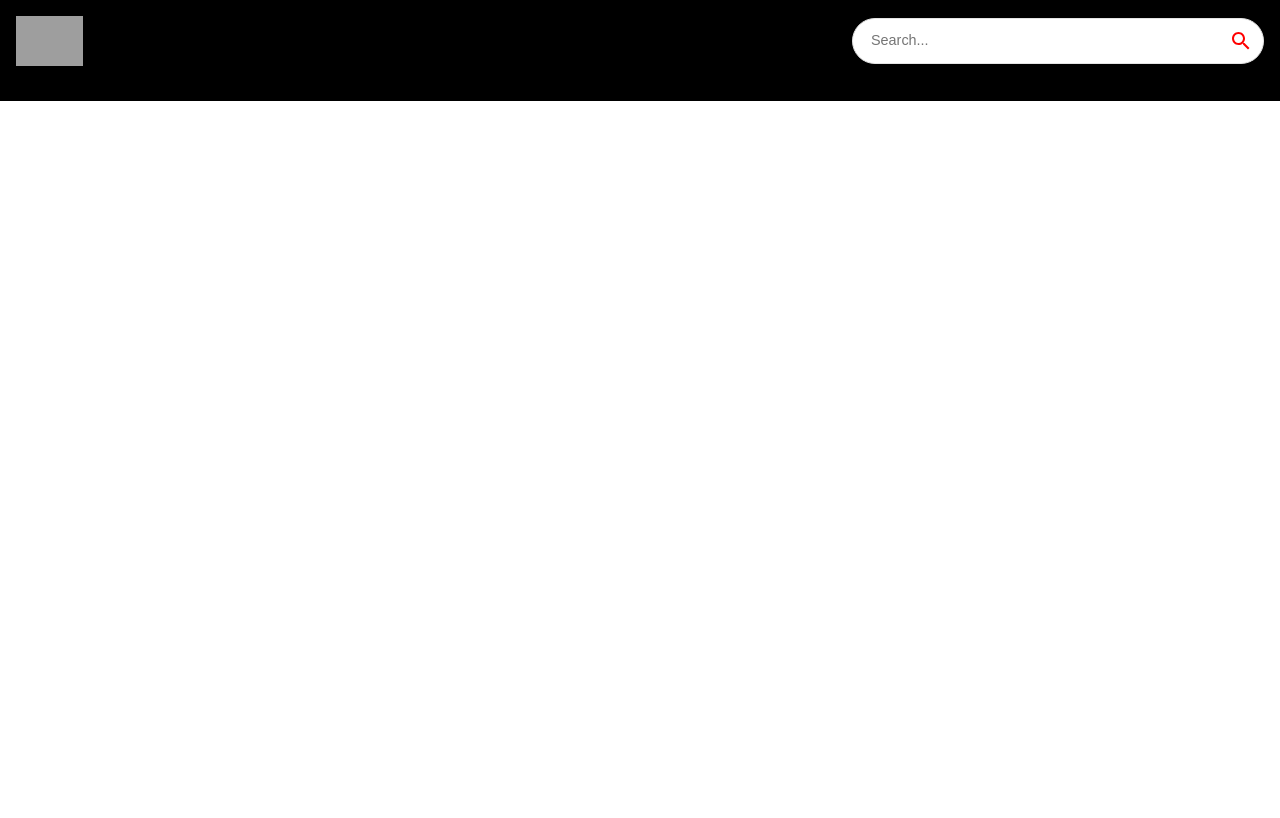
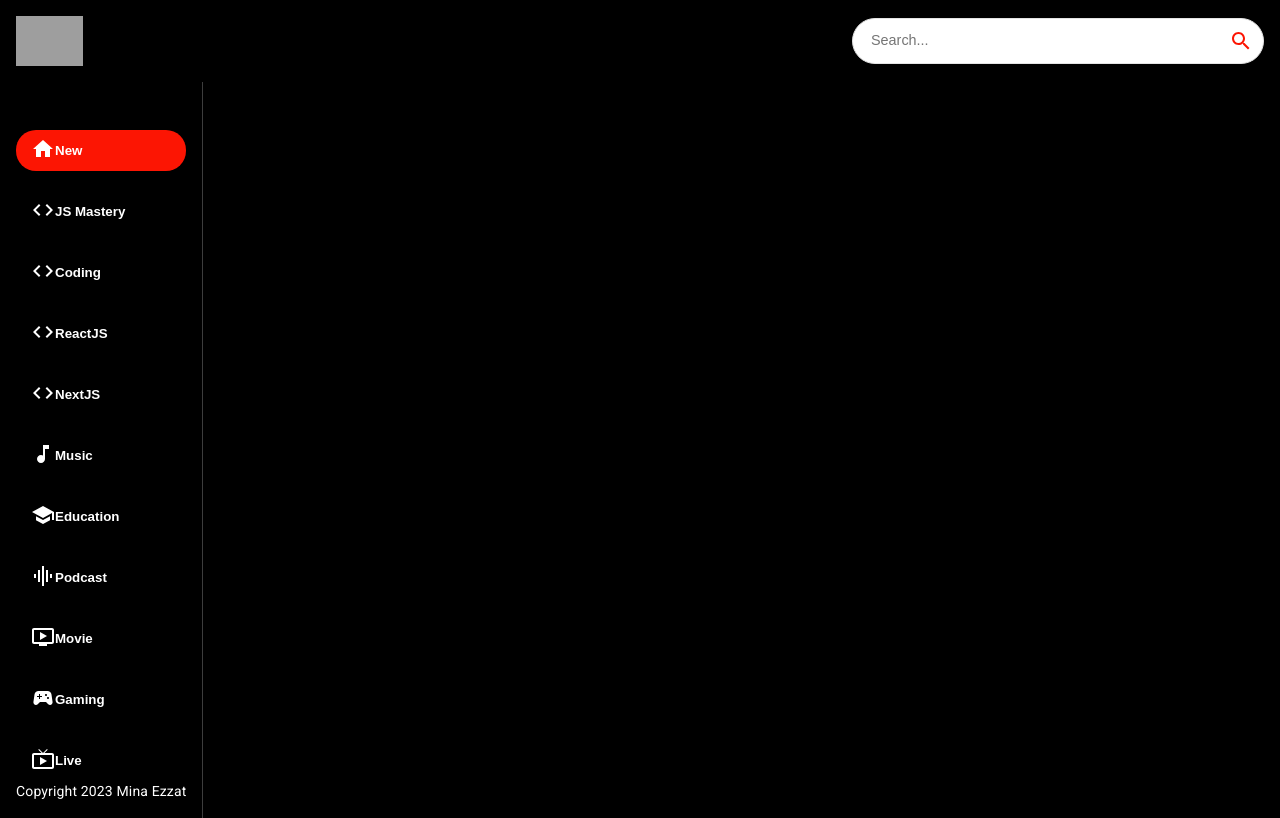
Before and after one commit to MinaEzz/YouTube-clone-react-js, a React (Create React App) app: page / in a window 1280 px wide. Built offline with nearby package versions, Linux system fonts and the light colour scheme; grey boxes are pictures that could not be loaded.

Commit message:
start create and rendring the sidebar component

```diff
--- a/src/components/feed/Feed.jsx
+++ b/src/components/feed/Feed.jsx
@@ -1,8 +1,30 @@
-import React from "react";
+import { React, useState, useEffect } from "react";
+import { Box, Stack, Typography } from "@mui/material";
+
 import "./style.css";
+import Sidebar from "../sidebar/Sidebar";
 
 const Feed = () => {
-  return <div>feed</div>;
+  return (
+    <Stack sx={{ flexDirection: { sx: "column", md: "row" } }}>
+      <Box
+        sx={{
+          height: { sx: "auto", md: "92vh" },
+          borderRight: "1px solid #3d3d3d",
+          px: { sx: 0, md: 2 },
+        }}
+      >
+        <Sidebar />
+        <Typography
+          className="copyright"
+          variant="body2"
+          sx={{ mt: 1.5, color: "#fff" }}
+        >
+          Copyright 2023 Mina Ezzat
+        </Typography>
+      </Box>
+    </Stack>
+  );
 };
 
 export default Feed;
--- a/src/components/search bar/SearchBar.jsx
+++ b/src/components/search bar/SearchBar.jsx
@@ -25,7 +25,7 @@ const SearchBar = () => {
         value=""
         onChange={() => {}}
       />
-      <IconButton type="submit" sx={{ p: "10px", color: "red" }}>
+      <IconButton type="submit" sx={{ p: "10px", color: "#fc1503" }}>
         <SearchIcon />
       </IconButton>
     </Paper>
--- /dev/null
+++ b/src/components/sidebar/Sidebar.jsx
@@ -0,0 +1,36 @@
+import React from "react";
+import { Stack } from "@mui/material";
+import { categories } from "../../utils/constants.js";
+const Sidebar = () => {
+  const activeCategoryName = "New";
+
+  return (
+    <Stack
+      direction="row"
+      sx={{
+        overflowY: "auto",
+        height: { sx: "auto", md: "95%" },
+        flexDirection: { md: "column" },
+      }}
+    >
+      <h1>sidebar</h1>
+      {categories.map((category) => {
+        return (
+          <button
+            className="category-btn"
+            style={{
+              background: category.name === activeCategoryName && "#fc1503",
+              color: "#fff",
+            }}
+            key={category.name}
+          >
+            <span> {category.icon} </span>
+            <span> {category.name} </span>
+          </button>
+        );
+      })}
+    </Stack>
+  );
+};
+
+export default Sidebar;
--- a/src/index.css
+++ b/src/index.css
@@ -63,7 +63,7 @@ a {
   border: none;
 
   padding: 7px 15px;
-  margin: 10px 0px;
+  margin: 10px 0px !important;
   border-radius: 20px;
   transition: all 0.3s ease;
 }
```
